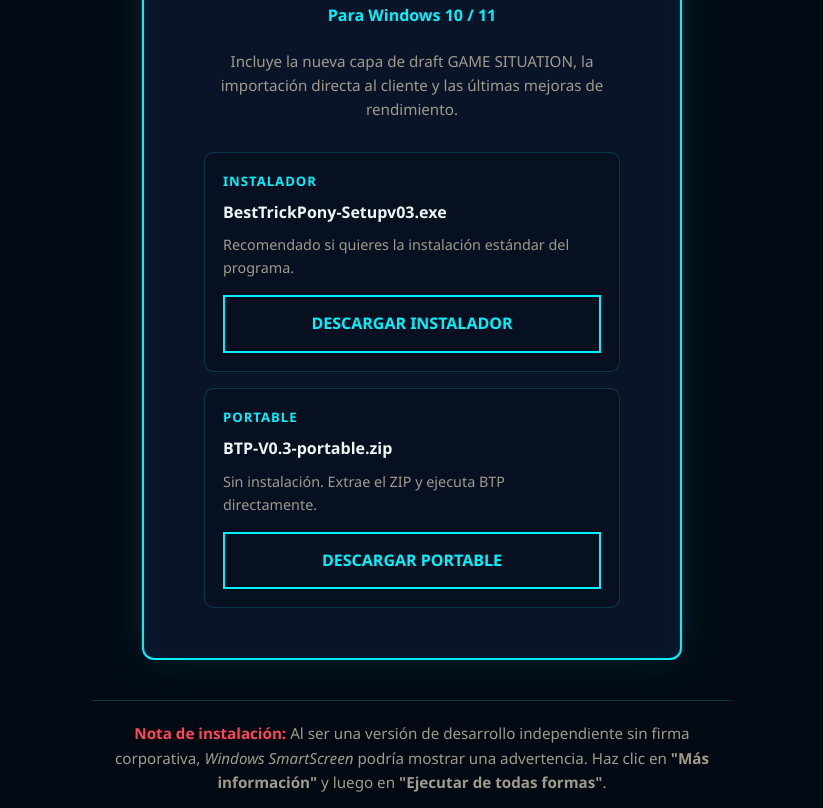
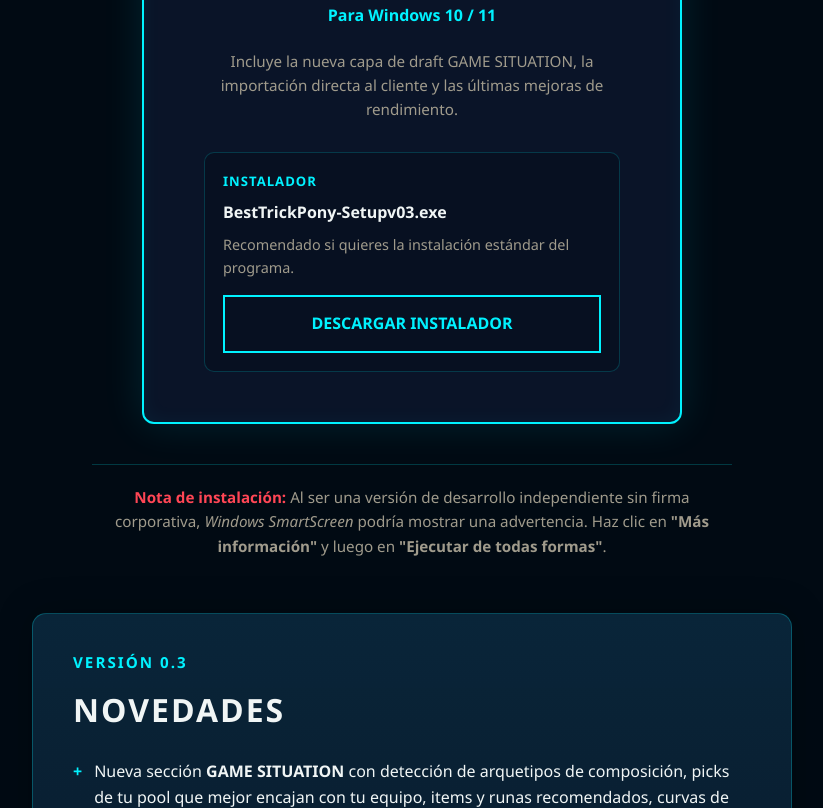
Before and after one commit to Mikel-dot/BTP, a plain HTML site: page download-es.html in a window 1280 px wide. Shown: the part 508-1316 px from the top of the page, without its empty margins (228-1051 px from the left). Drawn offline with Linux system fonts and the light colour scheme.

Commit message:
Remove portable version section from download-es.html
Removed the portable version section from the download page.

```diff
--- a/download-es.html
+++ b/download-es.html
@@ -67,12 +67,7 @@
                     <p style="color: var(--text-secondary); margin: 0 0 16px; font-size: 0.9rem;">Recomendado si quieres la instalaci&oacute;n est&aacute;ndar del programa.</p>
                     <a href="https://github.com/Mikel-dot/BTP/releases/download/V03/BestTrickPony-Setupv03.exe" class="btn-main" style="width: 100%; box-sizing: border-box; text-align: center; padding: 14px 18px;">Descargar Instalador</a>
                 </div>
-                <div style="padding: 18px; border: 1px solid rgba(var(--accent-rgb), 0.18); border-radius: 10px; background: rgba(var(--bg-base-rgb), 0.28);">
-                    <p style="color: var(--accent); margin: 0 0 8px; font-weight: bold; text-transform: uppercase; letter-spacing: 1px; font-size: 0.82rem;">Portable</p>
-                    <p style="color: var(--text-primary); margin: 0 0 8px; font-weight: bold;">BTP-V0.3-portable.zip</p>
-                    <p style="color: var(--text-secondary); margin: 0 0 16px; font-size: 0.9rem;">Sin instalaci&oacute;n. Extrae el ZIP y ejecuta BTP directamente.</p>
-                    <a href="https://github.com/Mikel-dot/BTP/releases/download/V03/BTP-V0.3-portable.zip" class="btn-main" style="width: 100%; box-sizing: border-box; text-align: center; padding: 14px 18px;">Descargar Portable</a>
-                </div>
+
             </div>
         </div>
 
```
